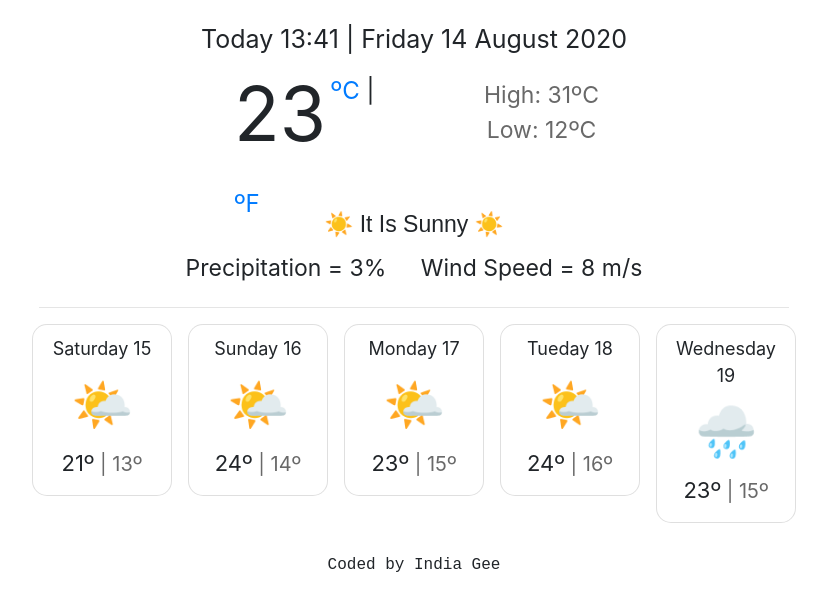
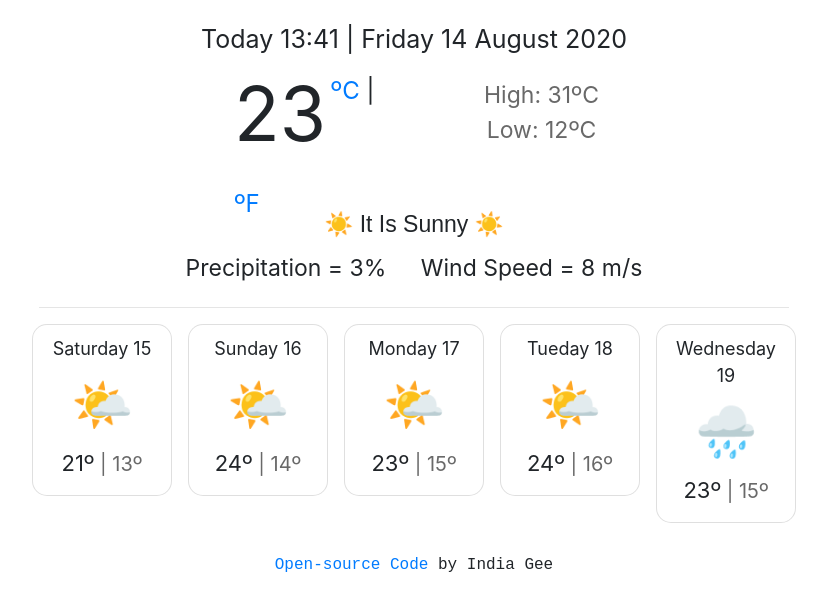
Before and after one commit to IndyRoseGee/Weather-project, a plain HTML site: page index.html in a window 1280 px wide. Shown: the part 161-772 px from the top of the page, without its empty margins (226-1053 px from the left). Drawn offline with nearby package versions, Linux system fonts and the light colour scheme.

Commit message:
updated footer for github link

```diff
--- a/index.html
+++ b/index.html
@@ -139,7 +139,7 @@
 
             </span>
             <br />
-            <footer>Coded by India Gee</footer>
+            <footer><a href="https://github.com/IndyRoseGee/Weather-project">Open-source Code</a> by India Gee</footer>
         </div>
     </div>
     <script src="src/index.js"></script>
```
